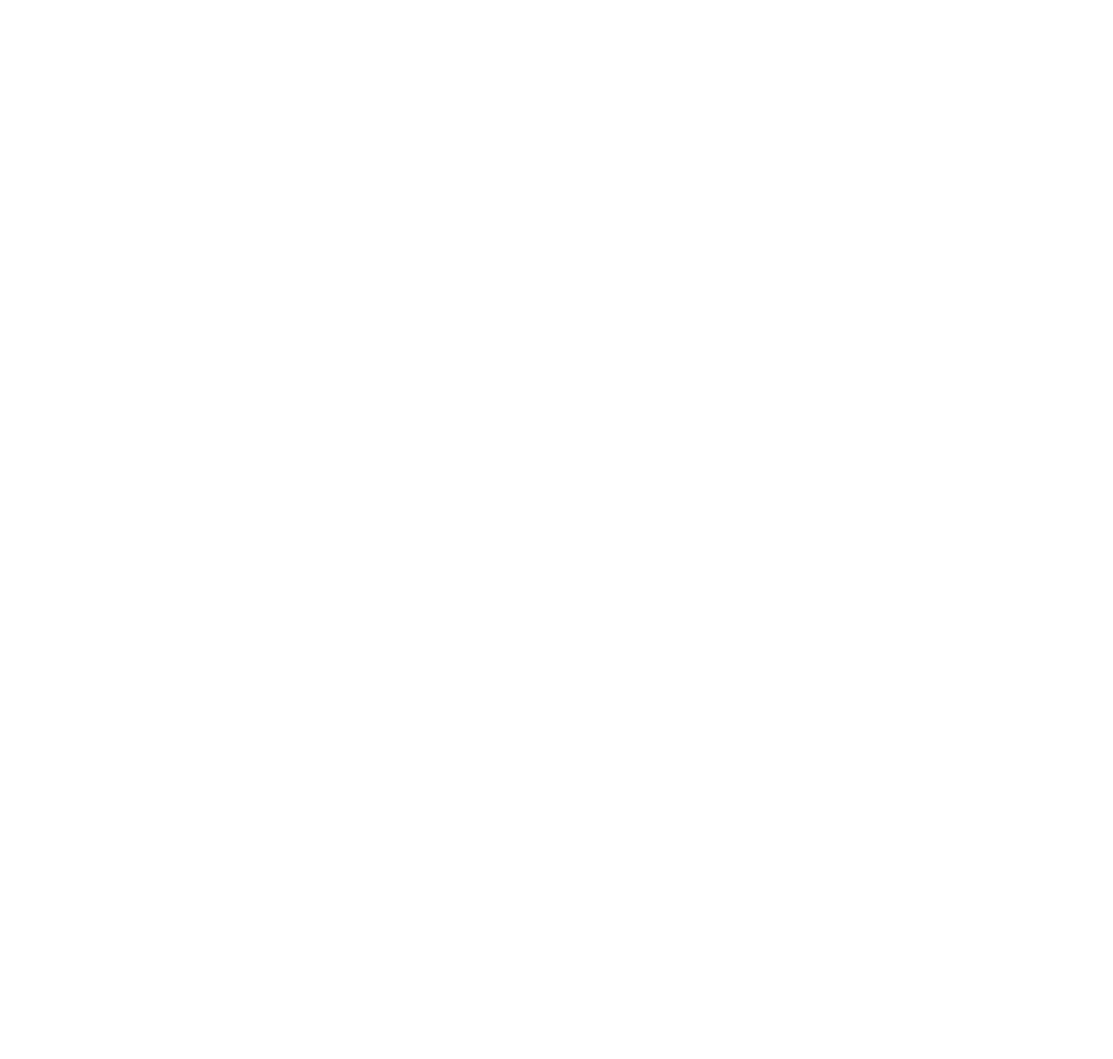
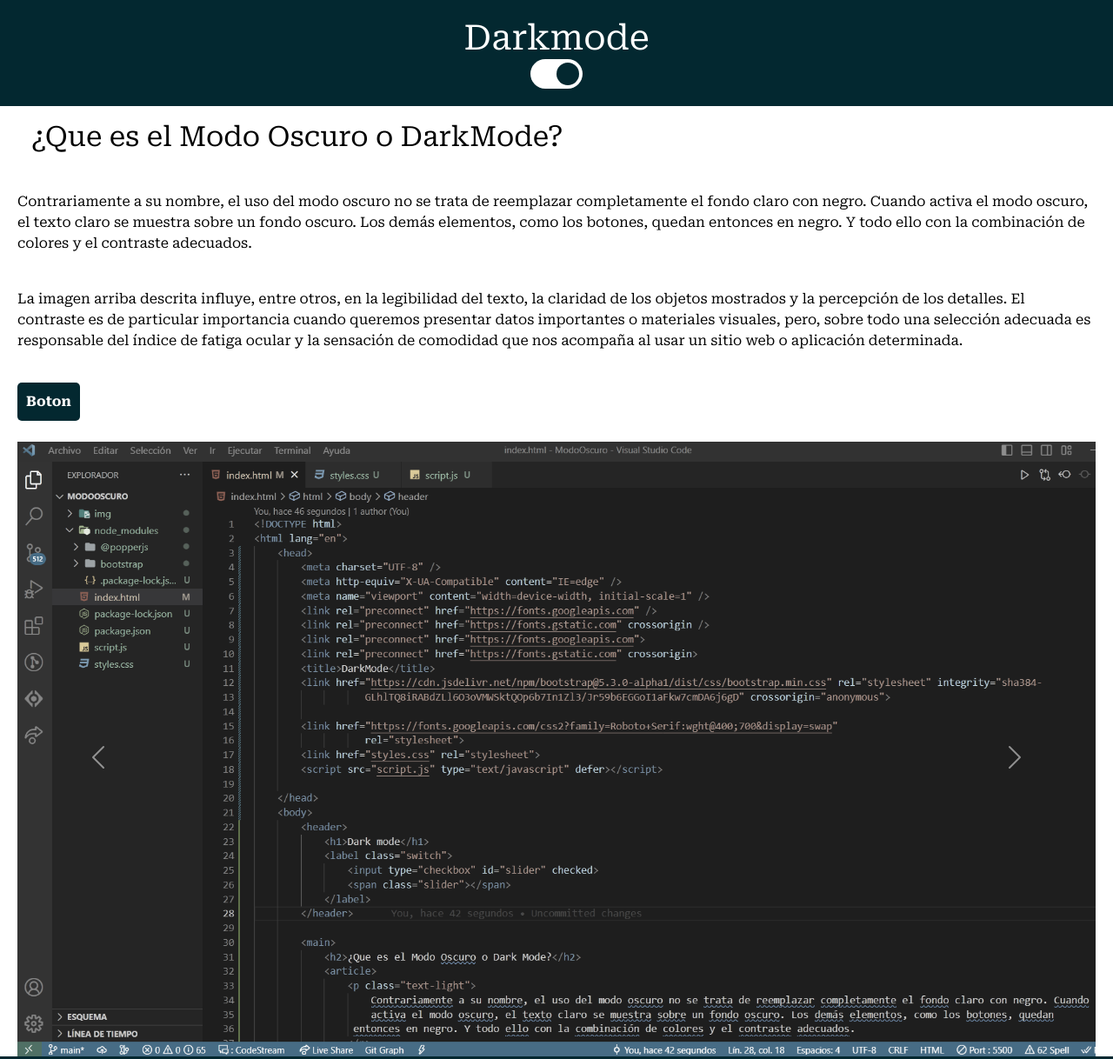
Before and after one commit to MarioAndres540/Modo-Oscuro, a website: page index.html in a window 1280 px wide. Shown: the top 1218 px of the page at 87% size. Before the commit the page ends 800 px from the top, so only its background shows below. Drawn offline with nearby package versions, Linux system fonts and the light colour scheme.

Commit message:
First black mode

```diff
--- a/index.html
+++ b/index.html
@@ -1,12 +1,87 @@
 <!DOCTYPE html>
 <html lang="en">
-<head>
-    <meta charset="UTF-8">
-    <meta http-equiv="X-UA-Compatible" content="IE=edge">
-    <meta name="viewport" content="width=device-width, initial-scale=1.0">
-    <title>Document</title>
-</head>
-<body>
+    <head>
+        <meta charset="UTF-8" />
+        <meta http-equiv="X-UA-Compatible" content="IE=edge" />
+        <meta name="viewport" content="width=device-width, initial-scale=1" />
+        <link rel="preconnect" href="https://fonts.googleapis.com" />
+        <link rel="preconnect" href="https://fonts.gstatic.com" crossorigin />
+        <link rel="preconnect" href="https://fonts.googleapis.com">
+        <link rel="preconnect" href="https://fonts.gstatic.com" crossorigin>
+        <title>DarkMode</title>
+        <link href="https://cdn.jsdelivr.net/npm/bootstrap@5.3.0-alpha1/dist/css/bootstrap.min.css" rel="stylesheet" integrity="sha384-
+                   GLhlTQ8iRABdZLl6O3oVMWSktQOp6b7In1Zl3/Jr59b6EGGoI1aFkw7cmDA6j6gD" crossorigin="anonymous">
 
-</body>
+        <link href="https://fonts.googleapis.com/css2?family=Roboto+Serif:wght@400;700&display=swap"
+                   rel="stylesheet">
+
+        <link href="styles.css" rel="stylesheet">
+        <script src="script.js" type="text/javascript" defer></script>
+
+    </head>
+    <body>
+        <header>
+            <h1>Darkmode</h1>
+            <label class="switch">
+                <input type="checkbox" id="slider" checked>
+                <span class="slider"></span>
+            </label>
+        </header>
+
+        <main id="main">
+            <h2>¿Que es el Modo Oscuro o DarkMode?</h2>
+            <article>
+                <p>
+                    Contrariamente a su nombre, el uso del modo oscuro no se trata de reemplazar completamente el fondo claro con negro. Cuando
+                    activa el modo oscuro, el texto claro se muestra sobre un fondo oscuro. Los demás elementos, como los botones, quedan
+                 entonces en negro. Y todo ello con la combinación de colores y el contraste adecuados.
+                </p>
+                <br>
+                <p>
+                    La imagen arriba descrita influye, entre otros, en la legibilidad del texto, la claridad de los objetos mostrados y la
+                    percepción de los detalles. El contraste es de particular importancia cuando queremos presentar datos importantes o
+                    materiales visuales, pero, sobre todo una selección adecuada es responsable del índice de fatiga ocular y la sensación de
+                     comodidad que nos acompaña al usar un sitio web o aplicación determinada.
+                </p>
+                <button>Boton</button>
+            </article>
+            <br>
+            <div id="carouselExampleFade" class="carousel slide carousel-fade">
+                <div class="carousel-inner">
+                  <div class="carousel-item active">
+                    <img src="./img/html_1.png" class="d-block w-100" alt="HTML_1">
+                  </div>
+                  <div class="carousel-item">
+                    <img src="./img/html_2.png" class="d-block w-100" alt="html_2">
+                  </div>
+                  <div class="carousel-item">
+                    <img src="./img/js.png" class="d-block w-100" alt="codigo_javascript">
+                  </div>
+                </div>
+                <button class="carousel-control-prev" type="button" data-bs-target="#carouselExampleFade" data-bs-slide="prev">
+                  <span class="carousel-control-prev-icon" aria-hidden="true"></span>
+                  <span class="visually-hidden">Previous</span>
+                </button>
+                <button class="carousel-control-next" type="button" data-bs-target="#carouselExampleFade" data-bs-slide="next">
+                  <span class="carousel-control-next-icon" aria-hidden="true"></span>
+                  <span class="visually-hidden">Next</span>
+                </button>
+              </div>
+        </main>
+        <footer id="footer" class="pb-4 pt-4">
+            <div class="container">
+                <div class="row text-center">
+                    <div class="col-12 col-lg">
+                        <a href="#">Preguntas</a>
+                    </div>
+                </div>
+
+            </div>
+
+        </footer>
+        <script src="https://cdn.jsdelivr.net/npm/bootstrap@5.3.0-alpha1/dist/js/bootstrap.bundle.min.js"     integrity="sha384-
+                   w76AqPfDkMBDXo30jS1Sgez6pr3x5MlQ1ZAGC+nuZB+EYdgRZgiwxhTBTkF7CXvN" crossorigin="anonymous"></script>
+
+
+    </body>
 </html>
--- /dev/null
+++ b/package.json
@@ -0,0 +1,5 @@
+{
+  "dependencies": {
+    "bootstrap": "^5.3.0-alpha1"
+  }
+}
--- /dev/null
+++ b/script.js
@@ -0,0 +1,15 @@
+const preferedColorScheme = window.matchMedia('(prefers-color-scheme: dark)').matches ? 'dark' : 'light';
+
+const slider = document.getElementById('slider');
+
+const setTheme = (theme) => {
+    document.documentElement.setAttribute('data-theme', theme);
+    localStorage.setItem('theme', theme);
+}
+
+slider.addEventListener('click', () => {
+    let switchToTheme = localStorage.getItem('theme') === 'dark' ? 'light' : 'dark';
+    setTheme(switchToTheme);
+});
+
+setTheme(localStorage.getItem('theme') || preferedColorScheme);
--- /dev/null
+++ b/styles.css
@@ -0,0 +1,132 @@
+[data-theme="light"] {
+    --primary: #032830;
+    --background: #fff;
+    --text: #000;
+}
+
+[data-theme="dark"] {
+    --primary: #BF2929;
+    --background: #032830;
+    --text: #FFFFFF;
+}
+
+body {
+    color: var(--primary);
+    background-color: var(--background);
+    font-family: 'Roboto Serif', serif;
+    margin: 0;
+}
+
+h1 {
+    color: #fff;
+    margin: 0;
+}
+
+h2 {
+    padding: 1rem;
+    color: var(--text);
+}
+
+p {
+    color: var(--text);
+}
+header {
+    display: flex;
+    flex-direction: column;
+    justify-content: space-between;
+    align-items: center;
+    background-color: var(--primary);
+    padding: 20px 10px;
+    text-align: center;
+}
+
+main {
+    padding: 0 20px;
+    display: flex;
+    align-items: flex-start;
+    flex-direction: column;
+}
+
+article {
+    margin-top: 20px;
+}
+
+button {
+    background-color: var(--primary);
+    padding: 10px;
+    border:  none;
+    font-family: 'Roboto Serif', serif;
+    color: #fff;
+    margin-top: 20px;
+    font-weight: bold;
+    border-radius: 5px;
+}
+
+#main .carousel-inner img{
+    max-height: max-content;
+    max-width: max-content;
+    object-fit: cover;
+    filter: grayscale(70%);
+    align-items: center;
+}
+
+#carousel {
+    position: relative;
+}
+
+footer {
+    background-color: var(--primary);
+    font-family: 'Roboto Serif', serif;
+    color: var(--text);
+}
+
+/*Estilos del switch*/
+
+.switch {
+    position: relative;
+    display: inline-block;
+    width: 60px;
+    height: 34px;
+}
+
+.switch input {
+    opacity: 0;
+    width: 0;
+    height: 0;
+}
+
+.slider {
+    position: absolute;
+    cursor: pointer;
+    top: 0;
+    left: 0;
+    right: 0;
+    bottom: 0;
+    background-color: var(--background);
+    -webkit-transition: .4s;
+    transition: .4s;
+    border-radius: 34px;
+}
+
+.slider:before {
+    position: absolute;
+    content: "";
+    height: 26px;
+    width: 26px;
+    left: 4px;
+    bottom: 4px;
+    background-color: var(--primary);
+    -webkit-transition: .4s;
+    transition: .4s;
+    border-radius: 50%;
+}
+
+.input:checked + .slider {
+    background-color: var(--background);
+}
+
+input:checked + .slider:before {
+    -webkit-transform: translateX(26px);
+    -ms-transform: translateX(26px);
+    transform: translateX(26px);
+}
```
Also changed, not shown: img/html_1.png (added), img/html_2.png (added), img/js.png (added), logo_darth_vader.png (added), 1 other file.
